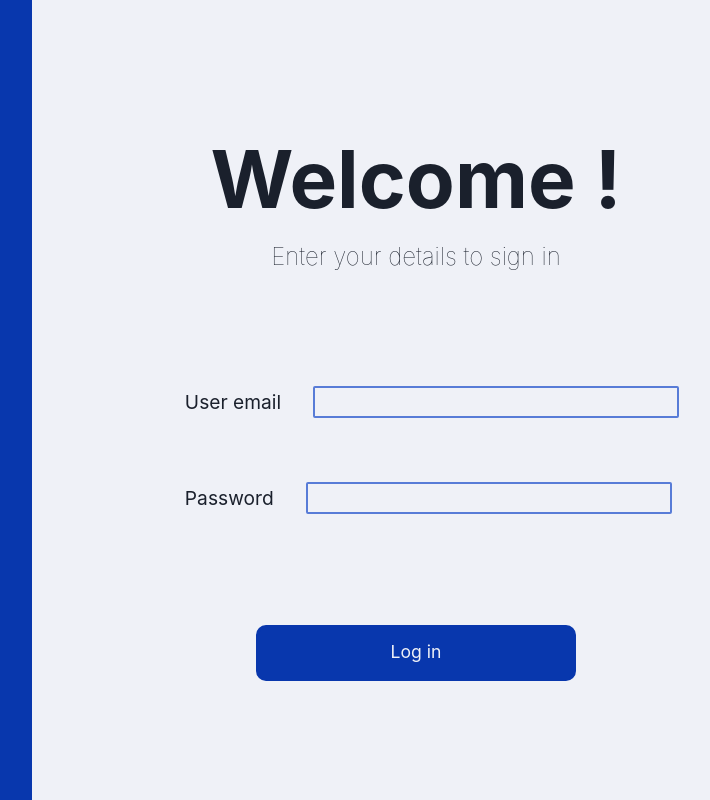
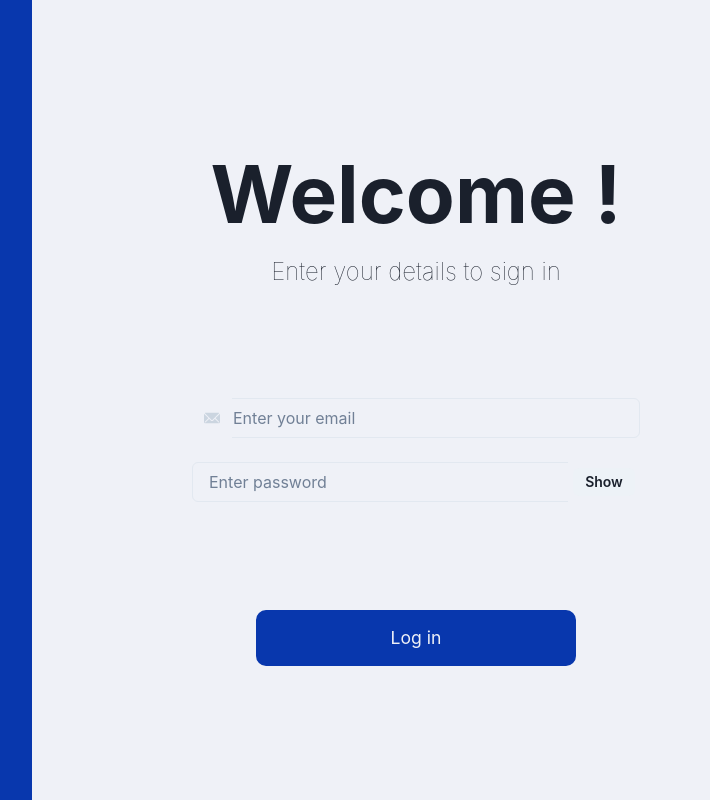
Before and after one commit to scorcuera/egonApp, a React (Vite) app in the folder egon-client/: page /login in a window 1280 px wide. Shown: the whole page, without its empty margins (480-1190 px from the left). Built offline with nearby package versions, Linux system fonts and the light colour scheme.

Commit message:
Add Chakra UI icons and update login form

```diff
--- a/egon-client/package.json
+++ b/egon-client/package.json
@@ -10,6 +10,7 @@
     "preview": "vite preview"
   },
   "dependencies": {
+    "@chakra-ui/icons": "^2.1.1",
     "@chakra-ui/react": "^2.8.2",
     "@emotion/react": "^11.11.3",
     "@emotion/styled": "^11.11.0",
--- a/egon-client/src/components/Login.tsx
+++ b/egon-client/src/components/Login.tsx
@@ -1,16 +1,20 @@
 import { AuthContext } from "../contexts/auth.context.tsx";
 import { AuthUser } from "../interfaces/user.interface.ts";
 import { useForm } from "react-hook-form";
-import { useContext } from "react";
+import { useContext, useState } from "react";
 import { useNavigate } from "react-router-dom";
+import { Input, InputGroup, InputRightElement, InputLeftElement, Button, Stack } from '@chakra-ui/react';
+import { EmailIcon } from "@chakra-ui/icons";
 import "./Login.css";
 
 const Login = () => {
   const { register, handleSubmit } = useForm();
   const { logInUser } = useContext(AuthContext);
   const navigate = useNavigate();
+  const [show, setShow] = useState(false);
+  const handleClick = () => setShow(!show)
 
-  const handleLogIn = async (data: AuthUser) : Promise<void> => {
+  const handleLogIn = async (data: AuthUser): Promise<void> => {
     const userData = await logInUser(data);
     if (!userData) {
       navigate("/login");
@@ -29,16 +33,28 @@ const Login = () => {
           <p>Welcome !</p>
           <p>Enter your details to sign in</p>
         </div>
-        <div className="form__input-container">
-          <div className="form__input">
-            <label>User email</label>
-            <input type="text" {...register("UserEmail")} />
-          </div>
-          <div className="form__input">
-            <label>Password</label>
-            <input type="text" {...register("Password")} />
-          </div>
-        </div>
+          <Stack spacing={6}>
+            <InputGroup size='md' w='md'>
+              <InputLeftElement pointerEvents='none'>
+                <EmailIcon color='gray.300' />
+              </InputLeftElement>
+              <Input type='tel' placeholder='Enter your email' {...register("UserEmail")} />
+            </InputGroup>
+            <InputGroup>
+              <Input
+                pr='4.5rem'
+                type={show ? 'text' : 'password'}
+                placeholder='Enter password'
+                {...register("Password")}
+              />
+              <InputRightElement width='4.5rem'>
+                <Button h='1.75rem' size='sm' onClick={handleClick}>
+                  {show ? 'Hide' : 'Show'}
+                </Button>
+              </InputRightElement>
+            </InputGroup>
+          </Stack>
+
         <button className="form__submit-btn" type="submit">Log in</button>
       </form>
     </div>
```
Also changed, not shown: 1 other file (tests, documents, lock files or other folders).
